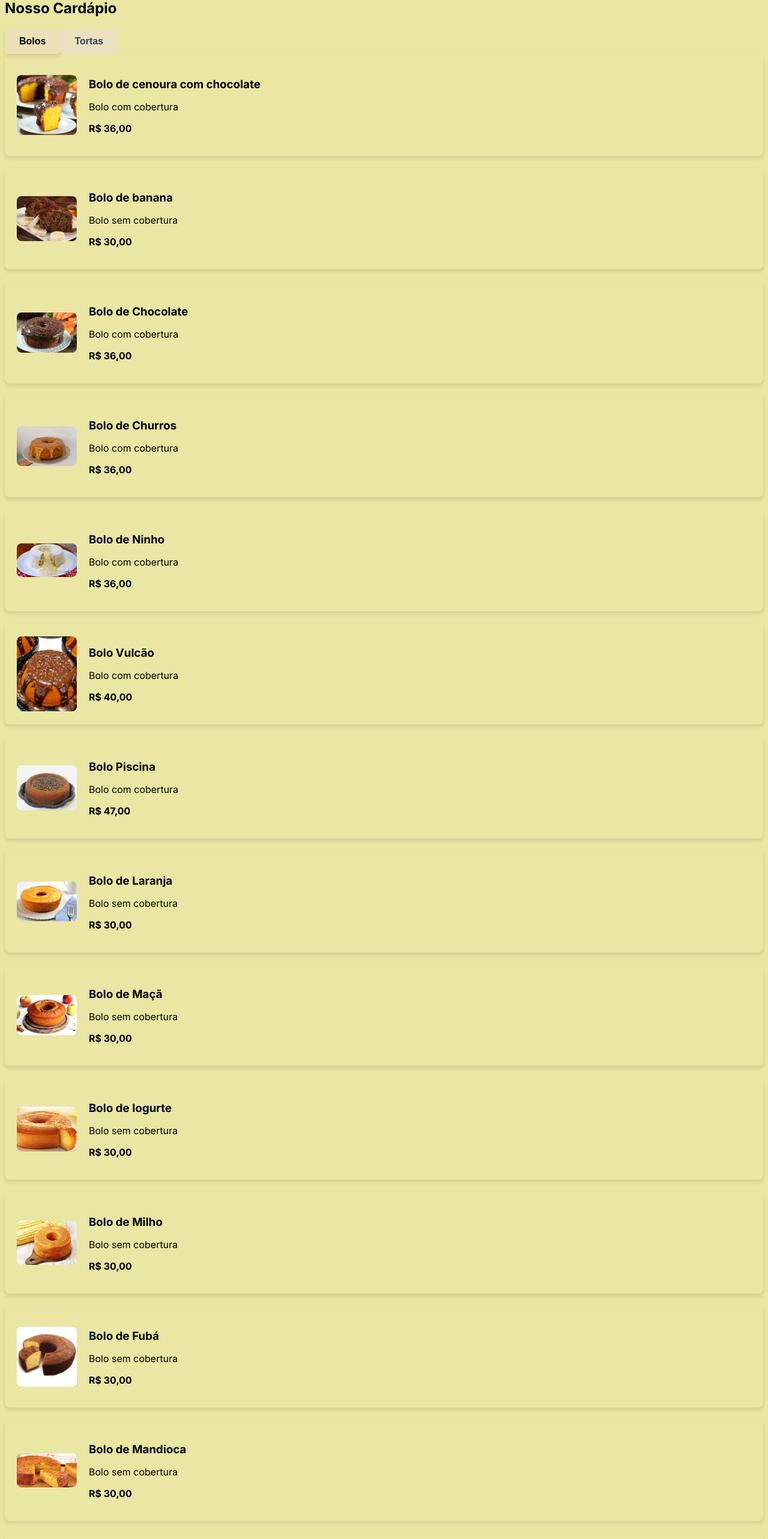
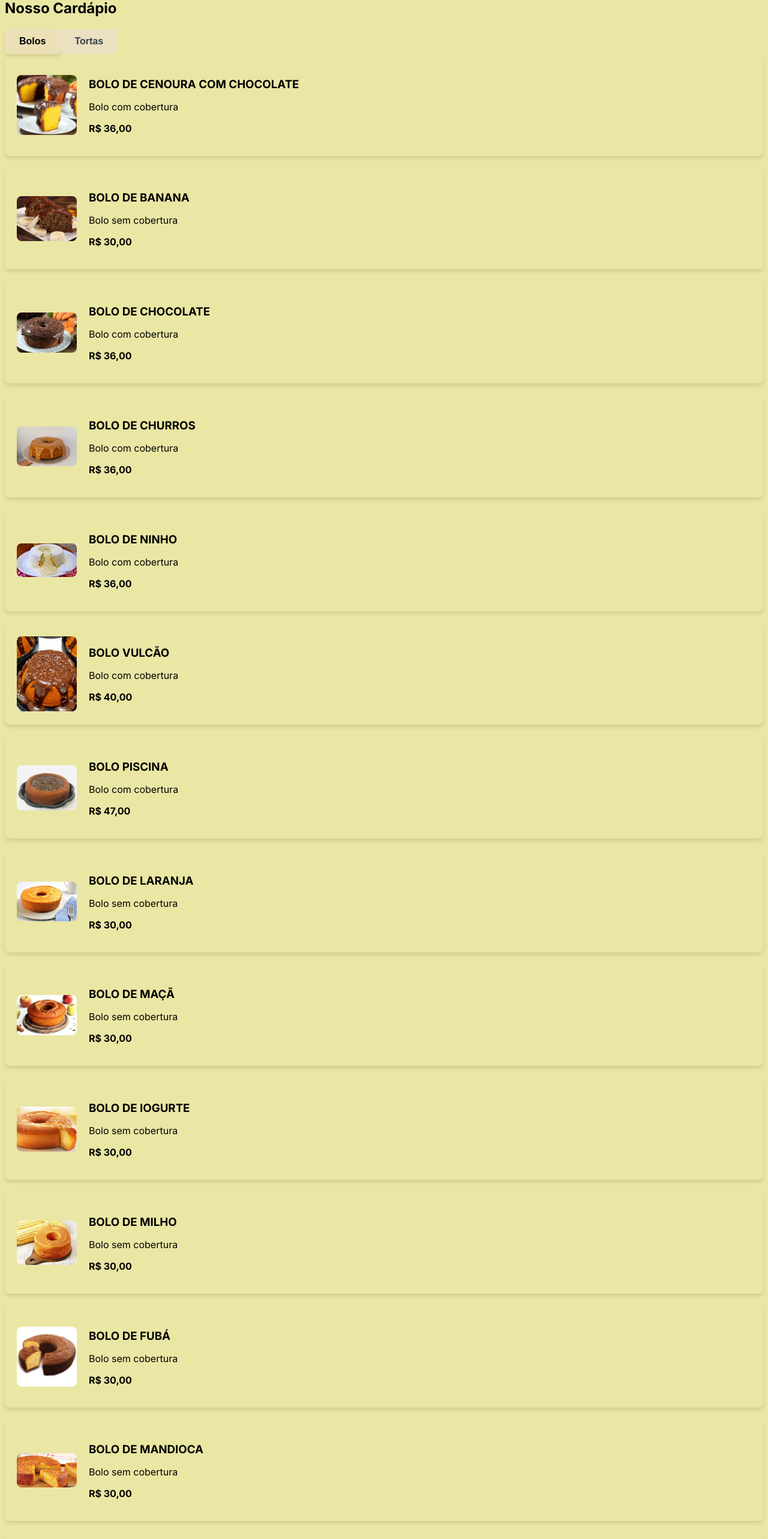
Before and after one commit to MiguelMouraa/CardapioReact, a Next.js app: page / in a window 1280 px wide. Shown: the part 160-2726 px from the top of the page at 60% size. Built offline with nearby package versions, Linux system fonts and the light colour scheme.

Commit message:
Mudança de valores

```diff
--- a/src/app/page.js
+++ b/src/app/page.js
@@ -8,20 +8,20 @@ import './buttons.css';
 
 const initialMenuItems = {
   bolos: [
-    { name: 'Bolo de cenoura com chocolate', description: 'Bolo com cobertura', price: 'R$ 36,00', image: '/bolocenoura.jpg' },
-    { name: 'Bolo de banana', description: 'Bolo sem cobertura', price: 'R$ 30,00', image: '/bolobanana.jpg' },
-    { name: 'Bolo de Chocolate', description: 'Bolo com cobertura', price: 'R$ 36,00', image: '/bolochocolate.jpg' },
-    { name: 'Bolo de Churros', description: 'Bolo com cobertura', price: 'R$ 36,00', image: '/bolochurros.jpg' },
-    { name: 'Bolo de Ninho', description: 'Bolo com cobertura', price: 'R$ 36,00', image: '/boloninho.jpg' },
-    { name: 'Bolo Vulcão', description: 'Bolo com cobertura', price: 'R$ 40,00', image: '/bolovulcao.jpg' },
-    { name: 'Bolo Piscina', description: 'Bolo com cobertura', price: 'R$ 47,00', image: '/bolopiscina.jpg' },
-    { name: 'Bolo de Laranja', description: 'Bolo sem cobertura', price: 'R$ 30,00', image: '/bololaranja.jpg' },
-    { name: 'Bolo de Maçã', description: 'Bolo sem cobertura', price: 'R$ 30,00', image: '/bolomaca.jpg' },
-    { name: 'Bolo de Iogurte', description: 'Bolo sem cobertura', price: 'R$ 30,00', image: '/boloiogurte.jpg' },
-    { name: 'Bolo de Milho', description: 'Bolo sem cobertura', price: 'R$ 30,00', image: '/bolomilho.jpg' },
-    { name: 'Bolo de Fubá', description: 'Bolo sem cobertura', price: 'R$ 30,00', image: '/bolofuba.jpg' },
-    { name: 'Bolo de Mandioca', description: 'Bolo sem cobertura', price: 'R$ 30,00', image: '/bolomandioca.webp' },
-    { name: 'Bolo de Fubá com goiaba', description: 'Bolo sem cobertura', price: 'R$ 34,00', image: '/bolofubagoiaba.jpg' }
+    { name: 'BOLO DE CENOURA COM CHOCOLATE', description: 'Bolo com cobertura', price: 'R$ 36,00', image: '/bolocenoura.jpg' },
+    { name: 'BOLO DE BANANA', description: 'Bolo sem cobertura', price: 'R$ 30,00', image: '/bolobanana.jpg' },
+    { name: 'BOLO DE CHOCOLATE', description: 'Bolo com cobertura', price: 'R$ 36,00', image: '/bolochocolate.jpg' },
+    { name: 'BOLO DE CHURROS', description: 'Bolo com cobertura', price: 'R$ 36,00', image: '/bolochurros.jpg' },
+    { name: 'BOLO DE NINHO', description: 'Bolo com cobertura', price: 'R$ 36,00', image: '/boloninho.jpg' },
+    { name: 'BOLO VULCÃO', description: 'Bolo com cobertura', price: 'R$ 40,00', image: '/bolovulcao.jpg' },
+    { name: 'BOLO PISCINA', description: 'Bolo com cobertura', price: 'R$ 47,00', image: '/bolopiscina.jpg' },
+    { name: 'BOLO DE LARANJA', description: 'Bolo sem cobertura', price: 'R$ 30,00', image: '/bololaranja.jpg' },
+    { name: 'BOLO DE MAÇÃ', description: 'Bolo sem cobertura', price: 'R$ 30,00', image: '/bolomaca.jpg' },
+    { name: 'BOLO DE IOGURTE', description: 'Bolo sem cobertura', price: 'R$ 30,00', image: '/boloiogurte.jpg' },
+    { name: 'BOLO DE MILHO', description: 'Bolo sem cobertura', price: 'R$ 30,00', image: '/bolomilho.jpg' },
+    { name: 'BOLO DE FUBÁ', description: 'Bolo sem cobertura', price: 'R$ 30,00', image: '/bolofuba.jpg' },
+    { name: 'BOLO DE MANDIOCA', description: 'Bolo sem cobertura', price: 'R$ 30,00', image: '/bolomandioca.webp' },
+    { name: 'BOLO DE FUBÁ COM GOIABA', description: 'Bolo sem cobertura', price: 'R$ 34,00', image: '/bolofubagoiaba.jpg' }
   ],
   tortas: [
     { name: 'Torta de Frango', description: '', price: 'R$ 36,90', image: '/tortadefrango.jpeg' },
```
